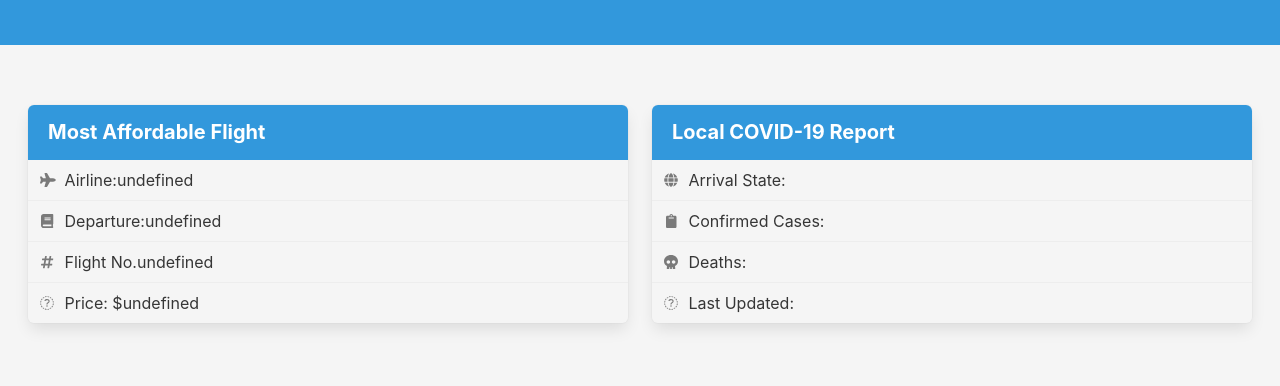
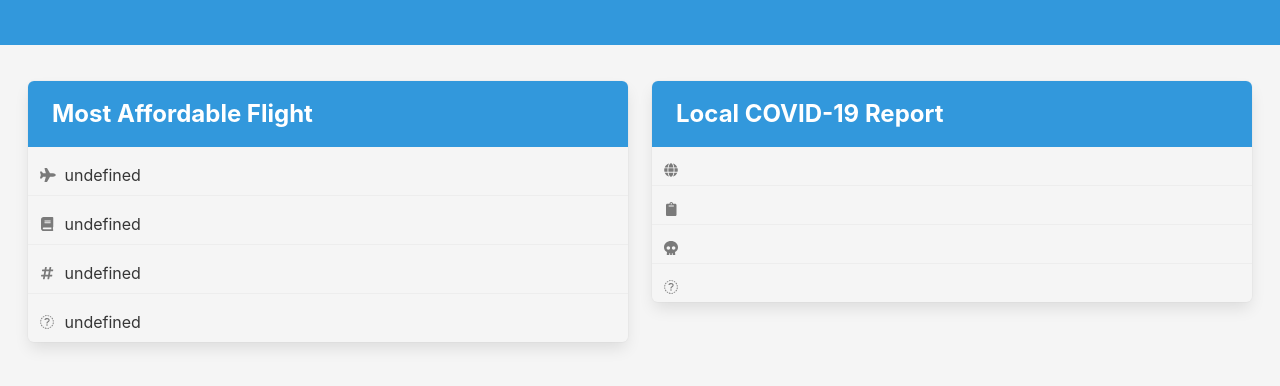
Before and after one commit to nataliegarcia-8/Domestic-Covid19-TravelApp, a plain HTML site: page results.html in a window 1280 px wide. Shown: the part 134-520 px from the top of the page. Drawn offline with nearby package versions, Linux system fonts and the light colour scheme.

Commit message:
added more styling and a background for the index.html

```diff
--- a/assets/script.js
+++ b/assets/script.js
@@ -37,6 +37,7 @@ function enterdata() {
         }
     }
     $.ajax(flightAPI).done(function (response) {
+        console.log(response);
         localStorage.setItem("cheapestflight", JSON.stringify(response.data[arrCode][0]));
     });
     var covidAPI = {
--- a/results.html
+++ b/results.html
@@ -25,68 +25,68 @@
         </div>
       </section>
 
-      <div class="columns mt-6 mr-4 ml-4">
+      <div class="columns mt-5 mr-4 ml-4">
         <div class="column">
       <!-- Cheapest Flight -->
       <article class="panel is-info">
-        <p class="panel-heading">
+        <p class="panel-heading  title is-4 mb-0">
           Most Affordable Flight
         </p>
-        <a class="panel-block">
+        <a class="panel-block pt-4">
           <span class="panel-icon">
             <i class="fa fa-plane" ></i>
           </span>
-          Airline: <p id="airline"></p>
+          <p id="airline"></p>
         </a>
-        <a class="panel-block">
+        <a class="panel-block pt-4">
             <span class="panel-icon">
               <i class="fas fa-book" aria-hidden="true"></i>
             </span>
-            Departure: <p id="departure"></p>
+            <p id="departure"></p>
           </a>
-          <a class="panel-block">
+          <a class="panel-block pt-4">
             <span class="panel-icon">
               <i class="fa fa-hashtag" aria-hidden="true"></i>
             </span>
-            Flight No. <p id="flightnumber"></p>
+            <p id="flightnumber"></p>
           </a>
-          <a class="panel-block">
+          <a class="panel-block pt-4">
             <span class="panel-icon">
               <i class="fa fa-usd" aria-hidden="true"></i>
             </span>
-            Price: $ <p id="price"></p>
+            <p id="price"></p>
           </a>
       </article>
         </div>
 <div class="column">
       <!-- Coronavirus Data -->
       <article class="panel is-info">
-        <p class="panel-heading">
+        <p class="panel-heading title is-4 mb-0">
           Local COVID-19 Report
         </p>
-        <a class="panel-block">
+        <a class="panel-block pt-4">
           <span class="panel-icon">
             <i class="fa fa-globe" aria-hidden="true"></i>
           </span>
-          Arrival State: <p id="arrival"></p>
+          <p id="arrival"></p>
         </a>
-        <a class="panel-block">
+        <a class="panel-block pt-4">
             <span class="panel-icon">
               <i class="fa fa-clipboard" aria-hidden="true"></i>
             </span>
-            Confirmed Cases: <p id="confirmed"></p>
+          <p id="confirmed"></p>
           </a>
-          <a class="panel-block">
+          <a class="panel-block pt-4">
             <span class="panel-icon">
               <i class="fas fa-skull" aria-hidden="true"></i>
             </span>
-            Deaths: <p id="deaths"></p>
+          <p id="deaths"></p>
           </a>
-          <a class="panel-block">
+          <a class="panel-block pt-4">
             <span class="panel-icon">
               <i class="fa fa-refresh" aria-hidden="true"></i>
             </span>
-            Last Updated: <p id="date"></p>
+          <p id="date"></p>
           </a>
       </article>
       </div>
```
Also changed, not shown: index.html (+15 -8 lines), assets/taking_off.gif (added), 2 other files.
